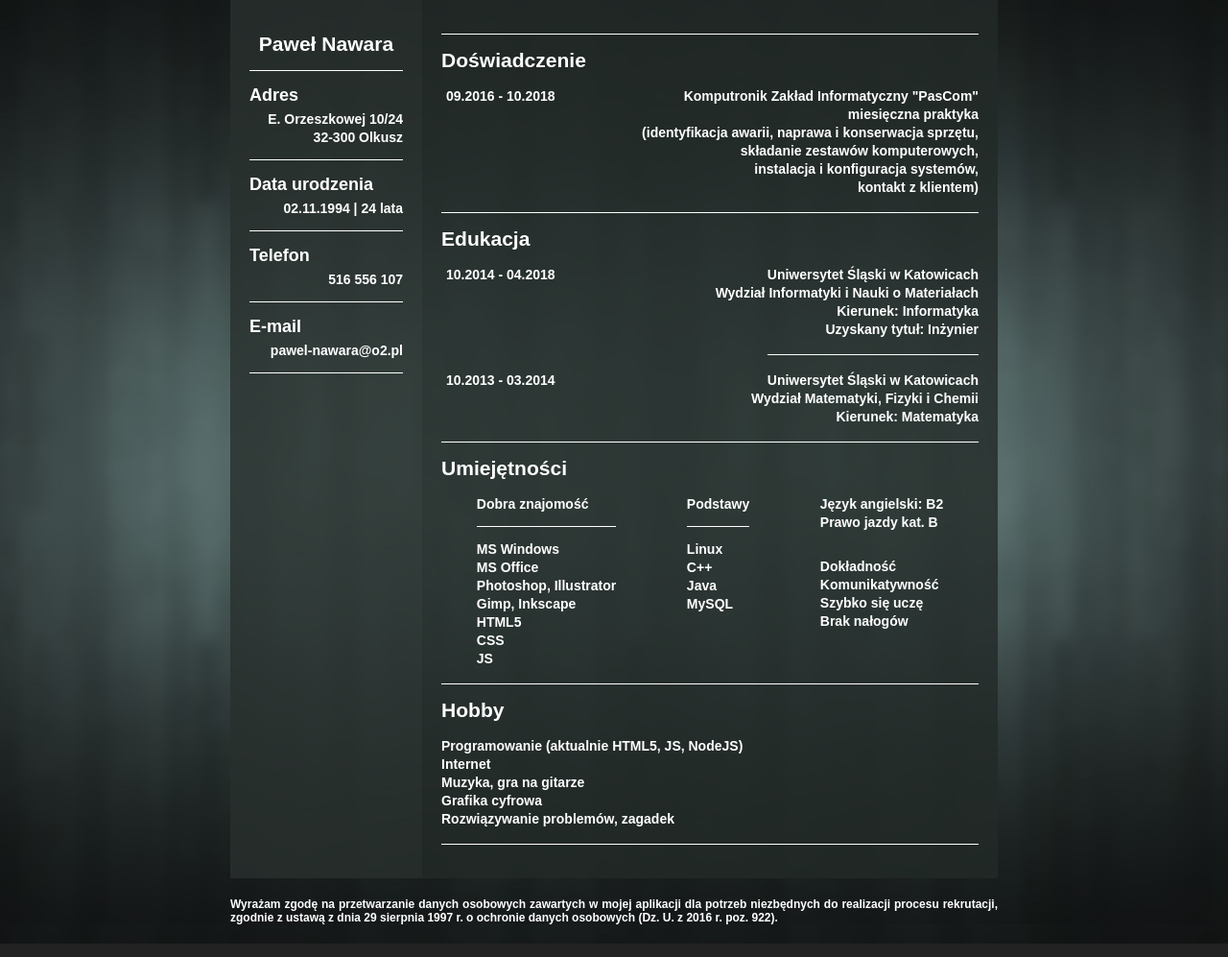
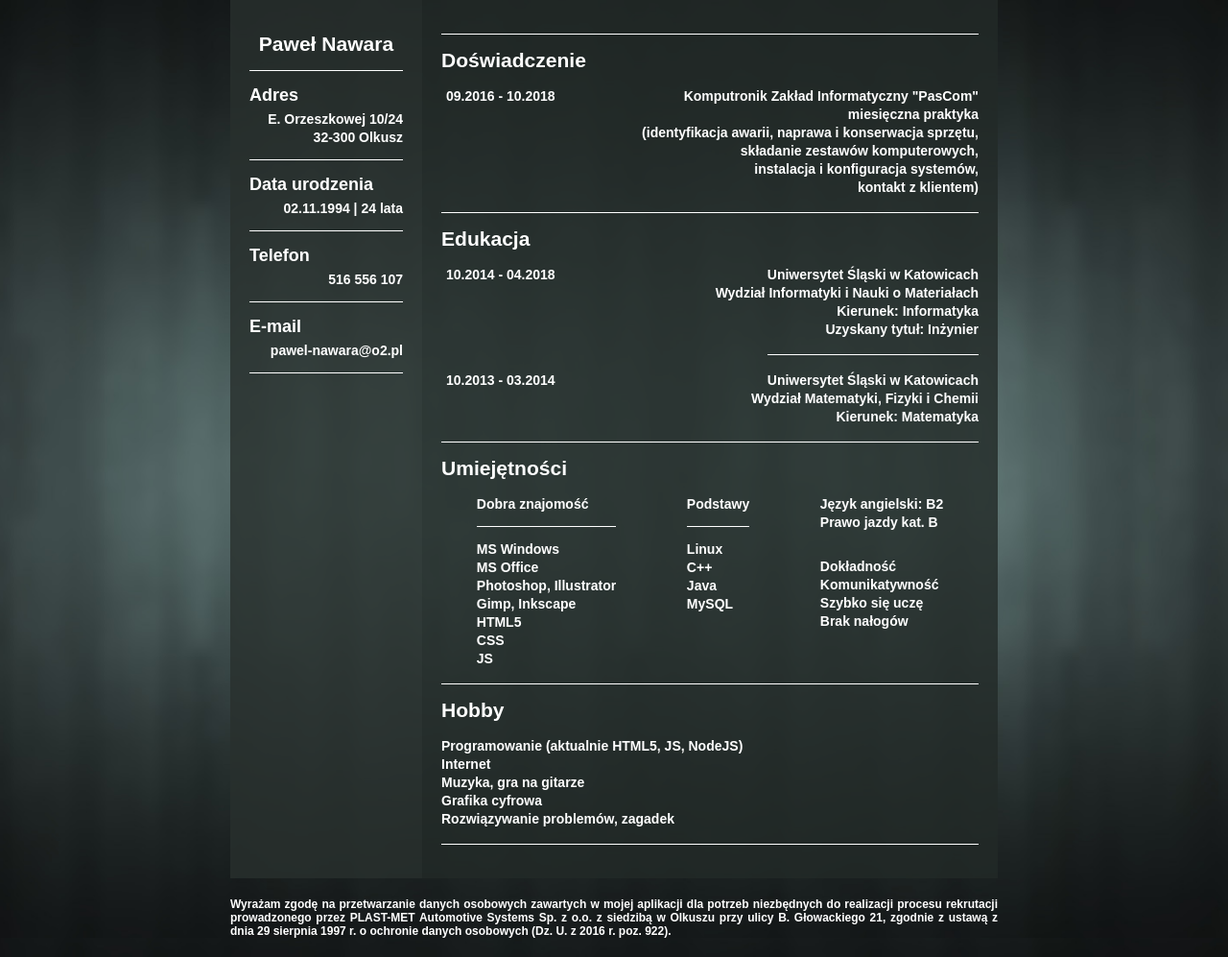
Before and after one commit to Paak0/paak0.github.io, a plain HTML site: page index.html in a window 1280 px wide. Shown: the whole page at 96% size. Drawn offline with nearby package versions, Linux system fonts and the light colour scheme.

Commit message:
Add files via upload

```diff
--- a/index.html
+++ b/index.html
@@ -122,7 +122,7 @@
 		</div>
 	</div>
 	<div class="footer">
-		<p>Wyrażam zgodę na przetwarzanie danych osobowych zawartych w mojej aplikacji dla potrzeb niezbędnych do realizacji procesu rekrutacji, zgodnie z ustawą z dnia 29 sierpnia 1997 r. o ochronie danych osobowych (Dz. U. z 2016 r. poz. 922).<p>
+		<p>Wyrażam zgodę na przetwarzanie danych osobowych zawartych w mojej aplikacji dla potrzeb niezbędnych do realizacji procesu rekrutacji prowadzonego przez PLAST-MET Automotive Systems Sp. z o.o. z siedzibą w Olkuszu przy ulicy B. Głowackiego 21, zgodnie z ustawą z dnia 29 sierpnia 1997 r. o ochronie danych osobowych (Dz. U. z 2016 r. poz. 922).<p>
 	</div>
 
 </div>
```
